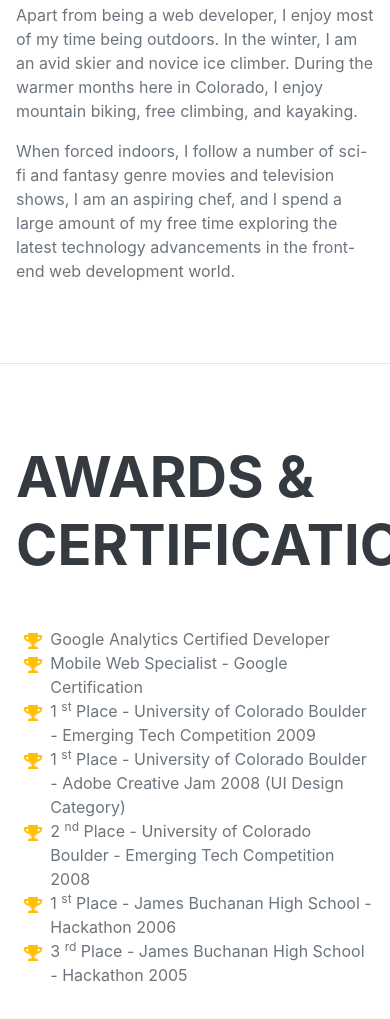
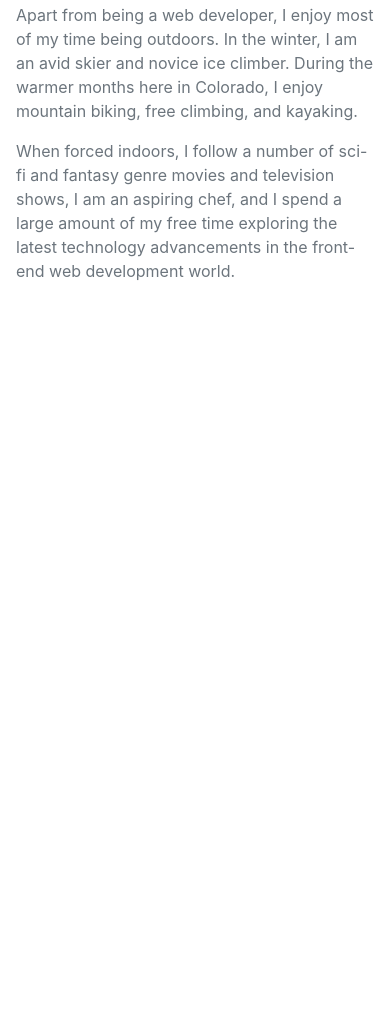
Before and after one commit to shadman-kaif/shadman-kaif.github.io, a plain HTML site: page dist/index.html in a window 390 px wide. Shown: the part 4257-5276 px from the top of the page. After the commit the page ends 4620 px from the top, so only its background shows below. Drawn offline with nearby package versions, Linux system fonts and the light colour scheme; a web font is replaced by a local one.

Commit message:
Removed awards section from website

```diff
--- a/dist/index.html
+++ b/dist/index.html
@@ -31,7 +31,6 @@
                     <li class="nav-item"><a class="nav-link js-scroll-trigger" href="#experience">Experience</a></li>
                     <li class="nav-item"><a class="nav-link js-scroll-trigger" href="#skills">Skills</a></li>
                     <li class="nav-item"><a class="nav-link js-scroll-trigger" href="#projects">Projects</a></li>
-                    <li class="nav-item"><a class="nav-link js-scroll-trigger" href="#awards">Awards</a></li>
                 </ul>
             </div>
         </nav>
@@ -175,53 +174,6 @@
                     <p class="mb-0">When forced indoors, I follow a number of sci-fi and fantasy genre movies and television shows, I am an aspiring chef, and I spend a large amount of my free time exploring the latest technology advancements in the front-end web development world.</p>
                 </div>
             </section>
-            <hr class="m-0" />
-            <!-- Awards-->
-            <section class="resume-section" id="awards">
-                <div class="resume-section-content">
-                    <h2 class="mb-5">Awards & Certifications</h2>
-                    <ul class="fa-ul mb-0">
-                        <li>
-                            <span class="fa-li"><i class="fas fa-trophy text-warning"></i></span>
-                            Google Analytics Certified Developer
-                        </li>
-                        <li>
-                            <span class="fa-li"><i class="fas fa-trophy text-warning"></i></span>
-                            Mobile Web Specialist - Google Certification
-                        </li>
-                        <li>
-                            <span class="fa-li"><i class="fas fa-trophy text-warning"></i></span>
-                            1
-                            <sup>st</sup>
-                            Place - University of Colorado Boulder - Emerging Tech Competition 2009
-                        </li>
-                        <li>
-                            <span class="fa-li"><i class="fas fa-trophy text-warning"></i></span>
-                            1
-                            <sup>st</sup>
-                            Place - University of Colorado Boulder - Adobe Creative Jam 2008 (UI Design Category)
-                        </li>
-                        <li>
-                            <span class="fa-li"><i class="fas fa-trophy text-warning"></i></span>
-                            2
-                            <sup>nd</sup>
-                            Place - University of Colorado Boulder - Emerging Tech Competition 2008
-                        </li>
-                        <li>
-                            <span class="fa-li"><i class="fas fa-trophy text-warning"></i></span>
-                            1
-                            <sup>st</sup>
-                            Place - James Buchanan High School - Hackathon 2006
-                        </li>
-                        <li>
-                            <span class="fa-li"><i class="fas fa-trophy text-warning"></i></span>
-                            3
-                            <sup>rd</sup>
-                            Place - James Buchanan High School - Hackathon 2005
-                        </li>
-                    </ul>
-                </div>
-            </section>
         </div>
         <!-- Bootstrap core JS-->
         <script src="https://cdnjs.cloudflare.com/ajax/libs/jquery/3.5.1/jquery.min.js"></script>
```
